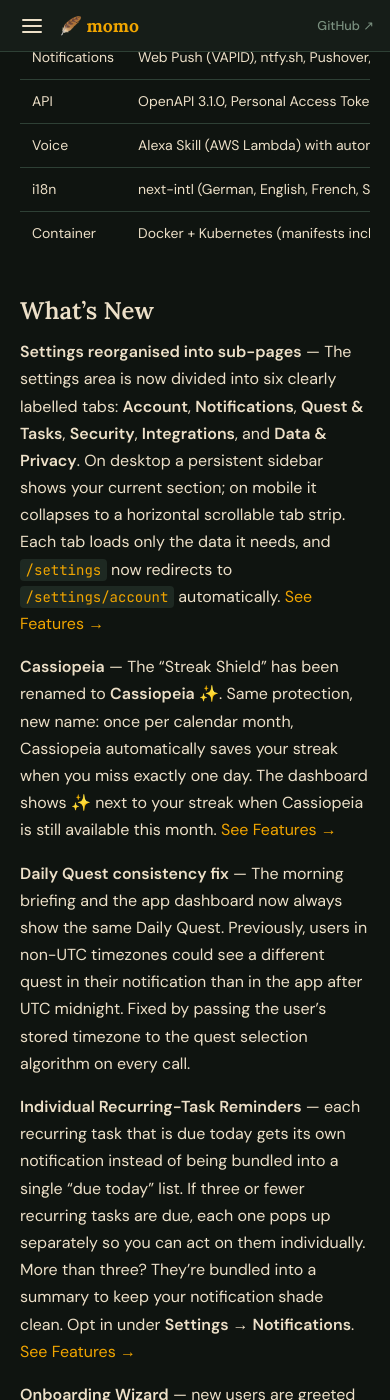
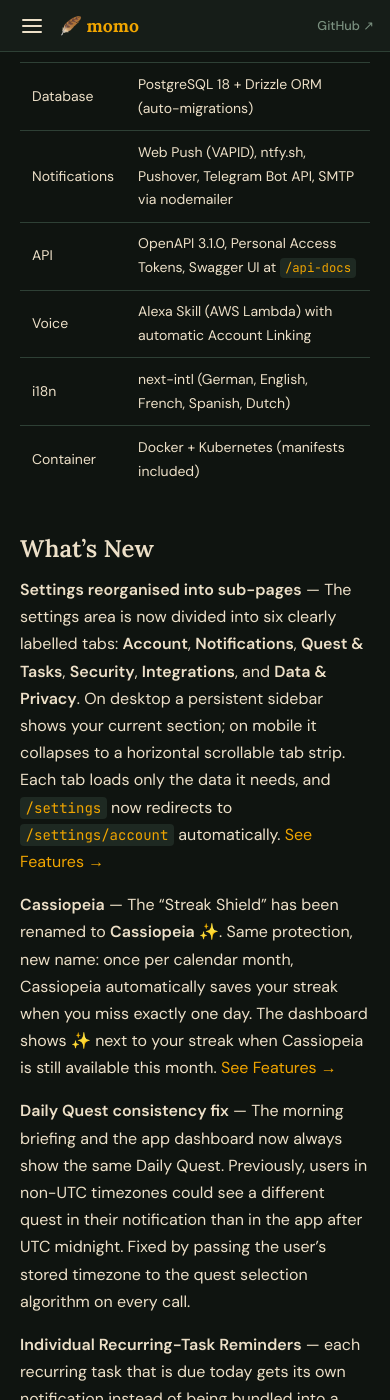
Before and after one commit to jp1337/momo, a Jekyll site: the page built from docs-site/index.md, in a window 390 px wide and 1400 px high, scrolled down 6217 px. Built offline with Jekyll 4.4.1, drawn with Linux system fonts in a browser that asks for light colours.

Commit message:
fix(docs): tables width:100% on mobile — wrap text instead of max-content scroll
width:max-content made tables 2000px+ wide on mobile because long
description text never wrapped. width:100% lets descriptions wrap
naturally; only truly nowrap content (variable names in code) can cause
minor overflow, which the scroll-wrapper still handles.

Co-Authored-By: Claude Sonnet 4.6 <noreply@anthropic.com>

```diff
--- a/docs-site/_layouts/default.html
+++ b/docs-site/_layouts/default.html
@@ -7,7 +7,7 @@
   <meta name="description" content="{% if page.description %}{{ page.description }}{% else %}{{ site.description }}{% endif %}">
   <link rel="preconnect" href="https://fonts.googleapis.com">
   <link href="https://fonts.googleapis.com/css2?family=Lora:ital,wght@0,400;0,600;0,700;1,400&family=DM+Sans:wght@400;500;600&family=JetBrains+Mono:wght@400;500&display=swap" rel="stylesheet">
-  <link rel="stylesheet" href="{{ '/assets/css/style.css' | relative_url }}?v=11">
+  <link rel="stylesheet" href="{{ '/assets/css/style.css' | relative_url }}?v=12">
   <link rel="icon" type="image/svg+xml" href="{{ '/assets/img/icon.svg' | relative_url }}">
   <link rel="icon" type="image/png" sizes="192x192" href="{{ '/assets/img/icon.png' | relative_url }}">
   <link rel="apple-touch-icon" href="{{ '/assets/img/icon.png' | relative_url }}">
--- a/docs-site/assets/css/style.css
+++ b/docs-site/assets/css/style.css
@@ -390,6 +390,7 @@ tr:last-child td { border-bottom: none; }
   .hero h1 { font-size: 2rem; }
   .features-grid { grid-template-columns: 1fr; }
 
-  /* Tables: full natural width so wrapper scrolls horizontally */
-  .content-body table { width: max-content; }
+  /* Tables: fill container, let text wrap — only truly unwrappable content
+     (variable names in code) may cause slight overflow, not 2000px+ */
+  .content-body table { width: 100%; }
 }
```
